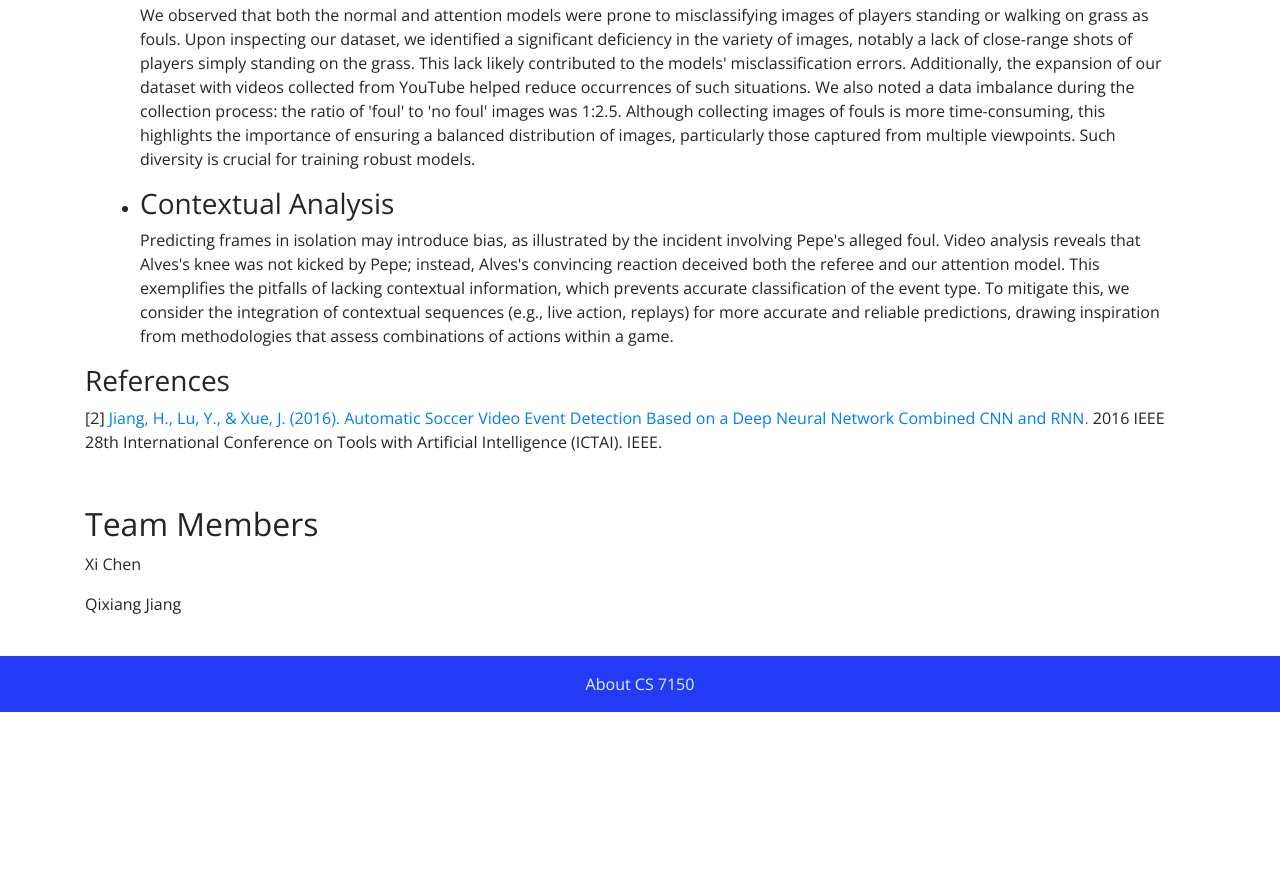
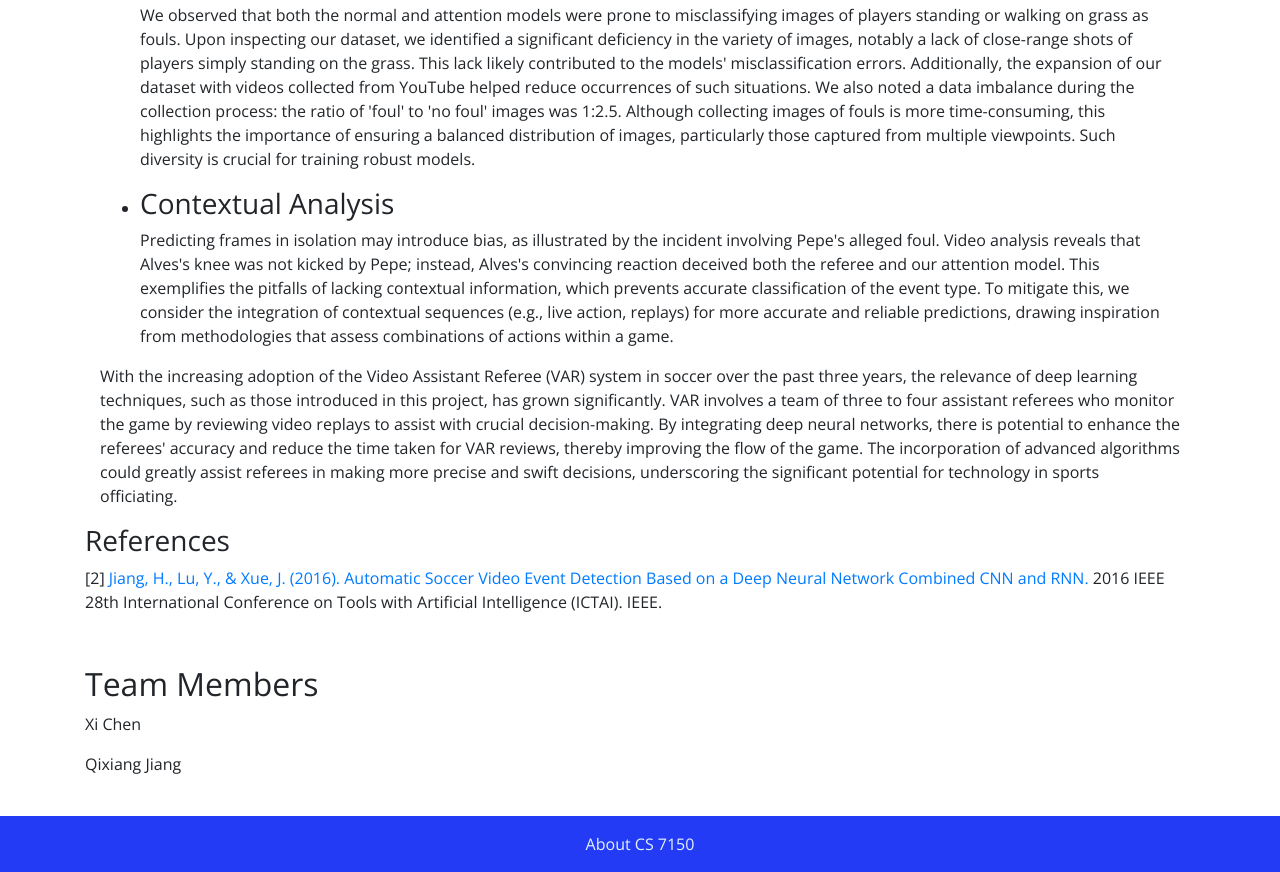
Before and after one commit to Marco6666662/DS4440_Final_Project, a plain HTML site: page index.html in a window 1280 px wide. Shown: the part 4257-5129 px from the top of the page. Before the commit the page ends 4969 px from the top, so only its background shows below. Drawn offline with nearby package versions, Linux system fonts and the light colour scheme.

Commit message:
add society impact at the end

```diff
--- a/index.html
+++ b/index.html
@@ -177,6 +177,13 @@
                         </p>
                     </li>
                 </ul>
+                <p>
+                    With the increasing adoption of the Video Assistant Referee (VAR) system in soccer over the past three years, the relevance of deep learning techniques,
+                    such as those introduced in this project, has grown significantly. VAR involves a team of three to four assistant referees who monitor the game by reviewing
+                    video replays to assist with crucial decision-making. By integrating deep neural networks, there is potential to enhance the referees' accuracy and reduce the
+                    time taken for VAR reviews, thereby improving the flow of the game. The incorporation of advanced algorithms could greatly assist referees in making more precise
+                    and swift decisions, underscoring the significant potential for technology in sports officiating.
+                </p>
             </div>
         </div>
     </div>
```
